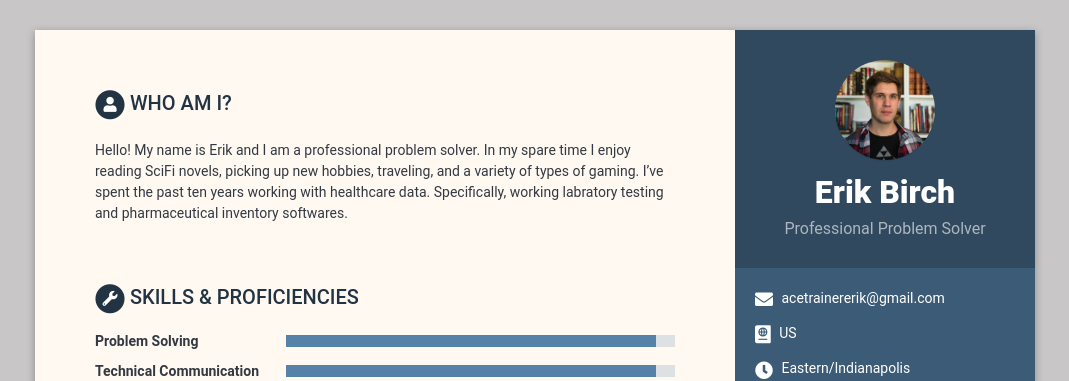
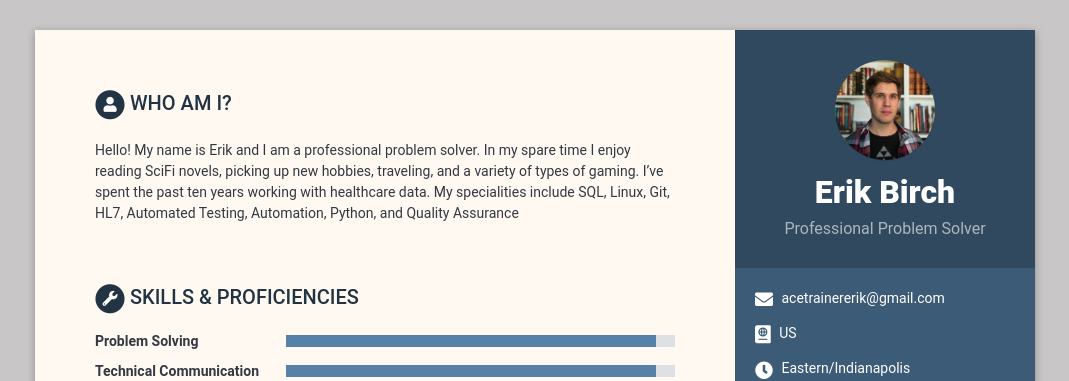
Before and after one commit to AceTrainerErik/AceTrainerErik.github.io, a Jekyll site: the page built from index.html, in a window 1280 px wide. Shown: the top 381 px of the page, without its empty margins (105-1174 px from the left). Built offline with Jekyll 4.4.1, drawn with Linux system fonts in a browser that asks for light colours.

Commit message:
Fixed some notes

```diff
--- a/_data/data.yml
+++ b/_data/data.yml
@@ -102,7 +102,7 @@ sidebar:
 career-profile:
     title: Who Am I?
     summary: |
-      Hello! My name is Erik and I am a professional problem solver. In my spare time I enjoy reading SciFi novels, picking up new hobbies, traveling, and a variety of types of gaming. I've spent the past ten years working with healthcare data. Specifically, working labratory testing and pharmaceutical inventory softwares.
+      Hello! My name is Erik and I am a professional problem solver. In my spare time I enjoy reading SciFi novels, picking up new hobbies, traveling, and a variety of types of gaming. I've spent the past ten years working with healthcare data. My specialities include SQL, Linux, Git, HL7, Automated Testing, Automation, Python, and Quality Assurance
 
 education:
     title: Education
@@ -169,7 +169,7 @@ experiences:
             - Continued to operate as a primary resource and key problem solver for the support team.
             - Directly supported our highest-value clients with 24-hour availability.
             - Served as the primary resource for testing new technology being introduced to the department.
-            - Acted as the department liason between Support, Development, and QA to ensure high quality solutions were found.
+            - Acted as the department liaison between Support, Development, and QA to ensure high quality solutions were found.
             - Leveraged PowerBI and SSRS to generate and support dynamic reporting for clients.
 
       - role: Tier II - Executive Account Region - Technical Lead
```
